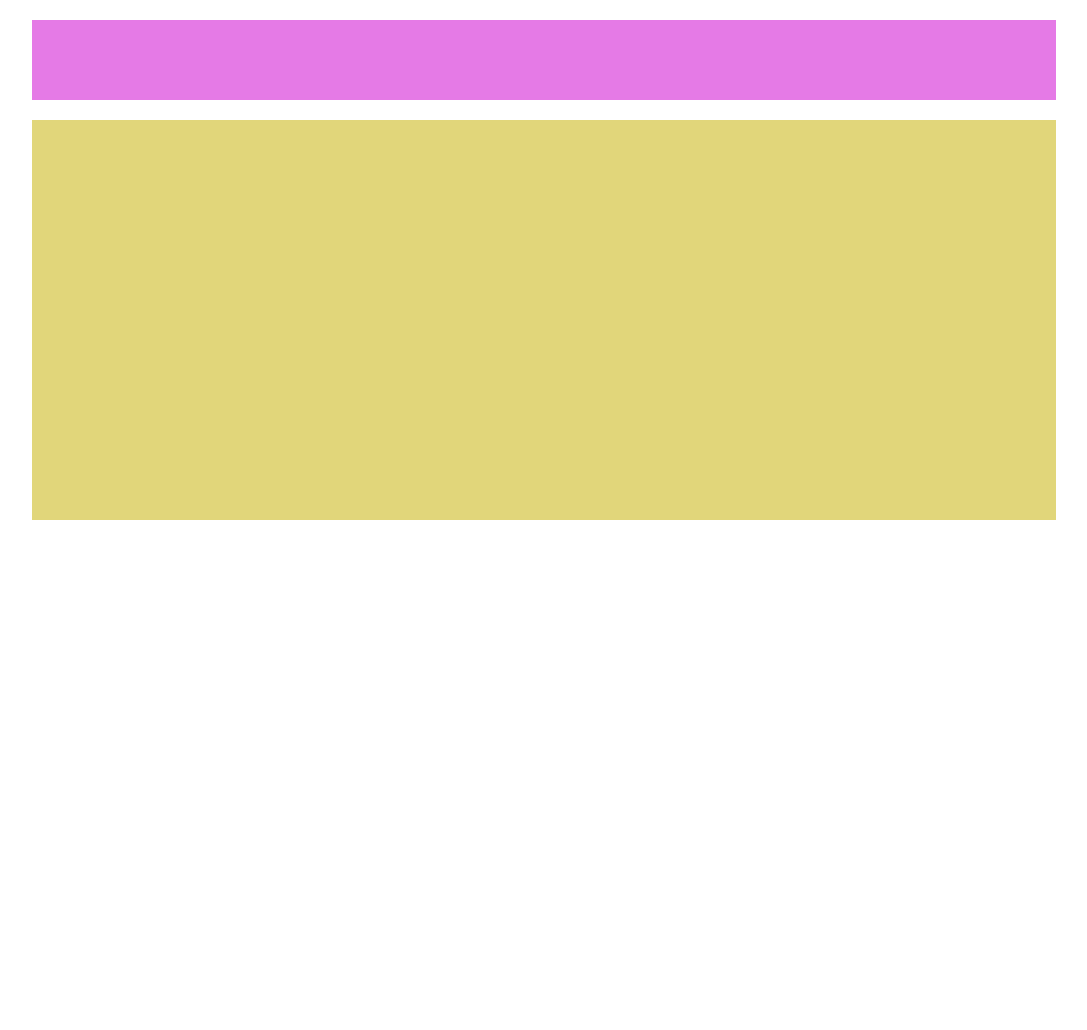
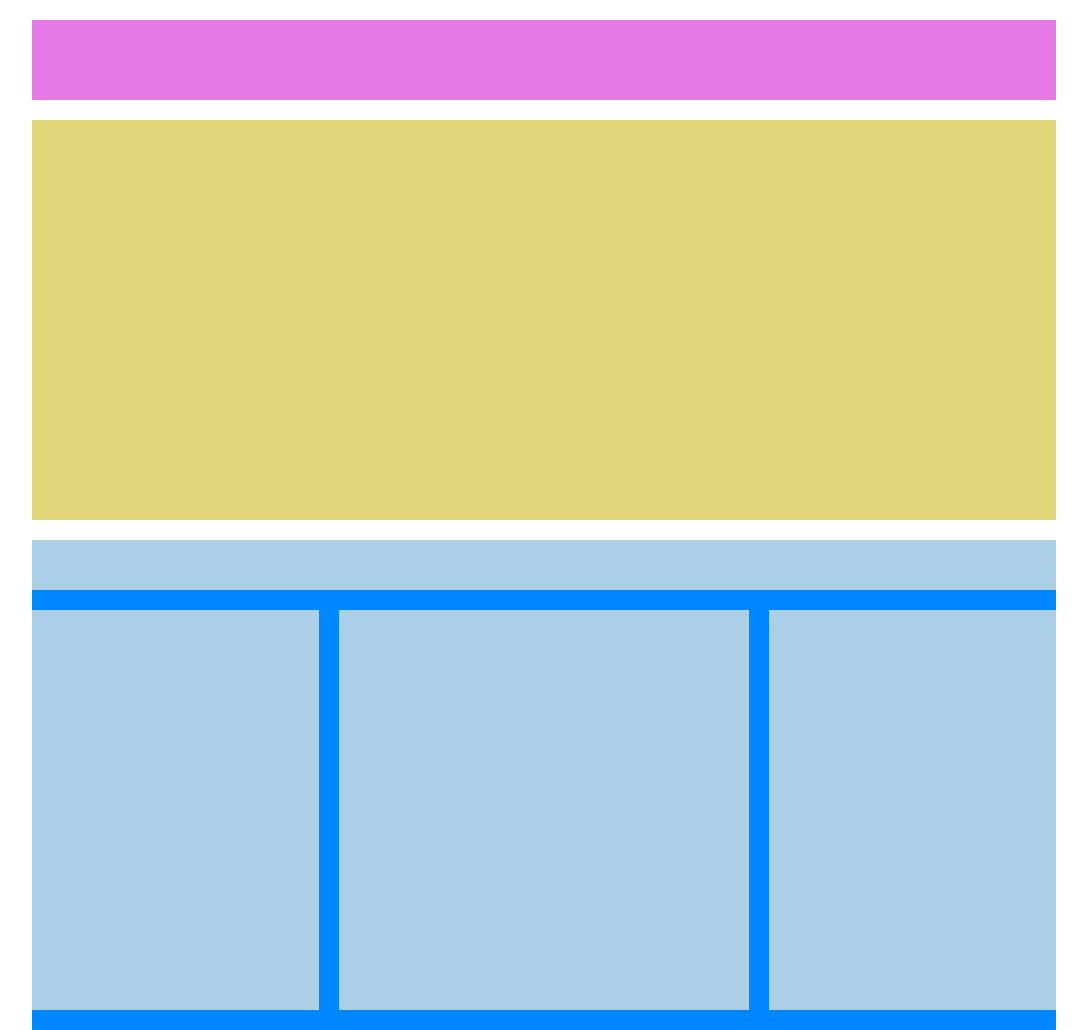
Before and after one commit to TommasoAgo/htmlcss-struttura-wp, a plain HTML site: page index.html in a window 1280 px wide. Shown: the whole page, without its empty margins (96-1183 px from the left). Before the commit the page ends 800 px from the top, so only its background shows below. Drawn offline with Linux system fonts and the light colour scheme.

Commit message:
Creato le tre colonne centrali

```diff
--- a/css/style.css
+++ b/css/style.css
@@ -36,3 +36,49 @@
 }
 
 /* MAIN */
+
+main {
+    margin-top: 20px;
+}
+
+/* First Row */
+
+.firstrow {
+    width: 100%;
+    height: 50px;
+    background-color: #abcfe7;
+}
+
+/* Second Row */
+
+.secondrow {
+    width: 100%;
+    height: 440px;
+    background-color: #0086ff;
+}
+
+.secondrow::after {
+    content: "";
+    display: table;
+    clear: both;
+}
+
+
+/* Columns */
+
+.col {
+    float: left;
+    margin-top: 20px;
+    background-color: #abcfe7;
+    height: 400px;
+}
+
+.col-left, .col-right {
+    width: 28%;
+}
+
+.col-center {
+    width: 40%;
+    margin-left: 2%;
+    margin-right: 2%;
+}
--- a/index.html
+++ b/index.html
@@ -21,7 +21,12 @@
 
         <!-- Main -->
         <main>
-
+           <div class="firstrow"></div>
+           <div class="secondrow">
+               <div class="col col-left"></div>
+               <div class="col col-center"></div>
+               <div class="col col-right"></div>
+           </div>
 
 
         </main>
```
